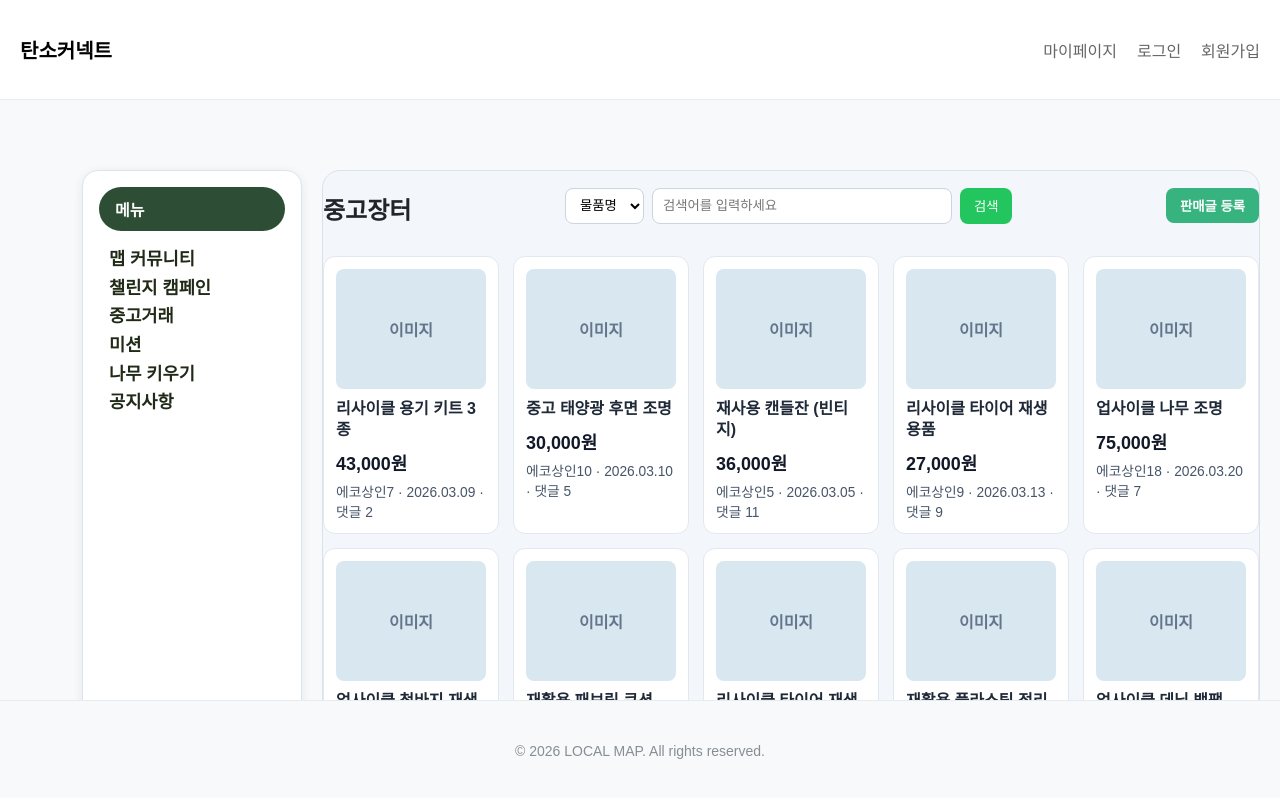
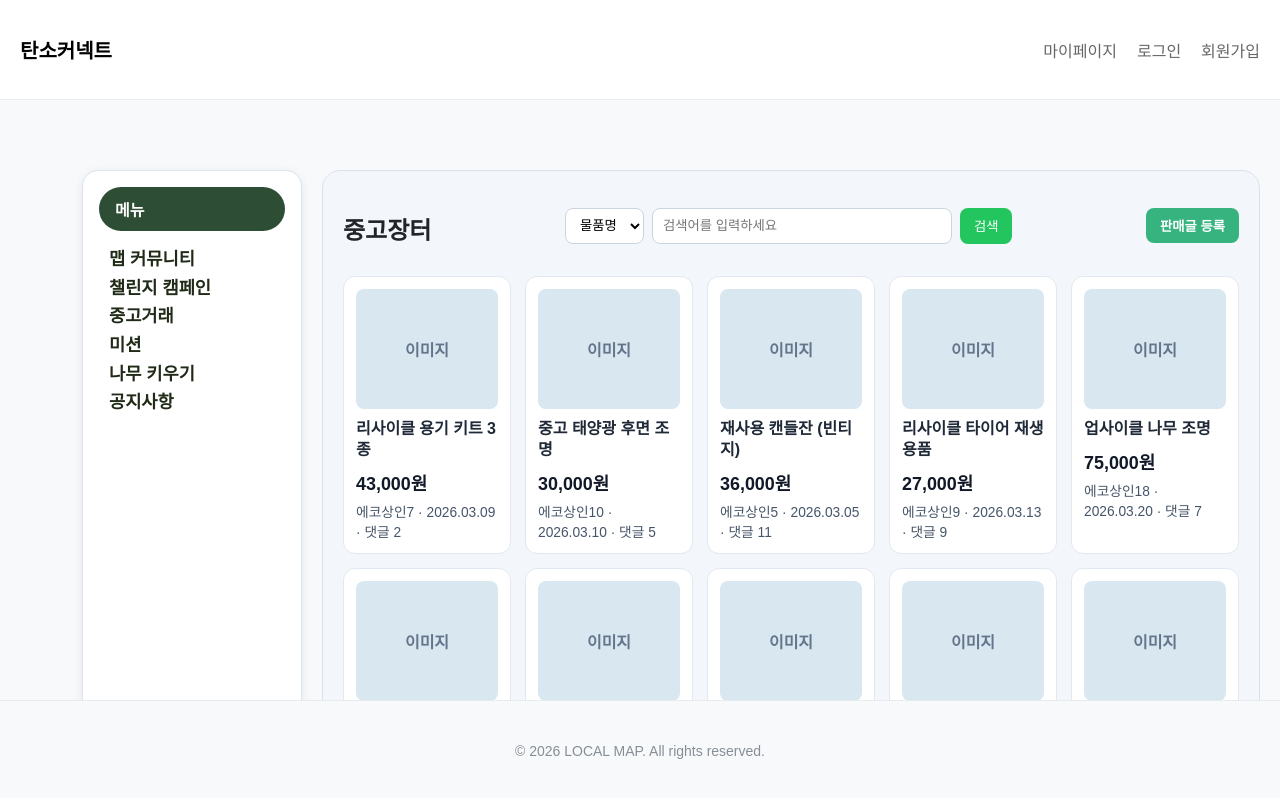
Before and after one commit to BC215/semi_test, a React (Vite) app: page /store in a window 1280 px wide. Built offline with nearby package versions, Linux system fonts and the light colour scheme.

Commit message:
스토어 구조배치 완료

```diff
--- a/src/components/board/Store.module.css
+++ b/src/components/board/Store.module.css
@@ -28,8 +28,26 @@
   border-radius: 18px;
   box-sizing: border-box;
   border: 1px solid #d9e2ec;
-  padding: 0;
+  padding: 20px; /* 패딩을 추가하여 내부 여백 확보 */
 }
+
+.grid_box {
+  display: grid;
+  grid-template-columns: repeat(5, minmax(0, 1fr));
+  gap: 18px; /* 카드 간격 키우기 */
+  margin-top: 16px; /* 위쪽 공간 확보 */
+}
+
+.card {
+  background: #ffffff;
+  border: 1px solid #e2e8f0;
+  border-radius: 12px;
+  padding: 16px; /* 카드 내부 여백 증가 */
+  box-sizing: border-box;
+  min-height: 240px;
+  transition: transform 0.2s ease;
+}
+
 
 .store_wrap h1 {
   margin: 0;
```
